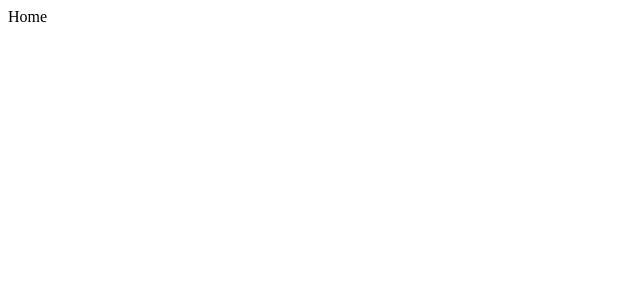
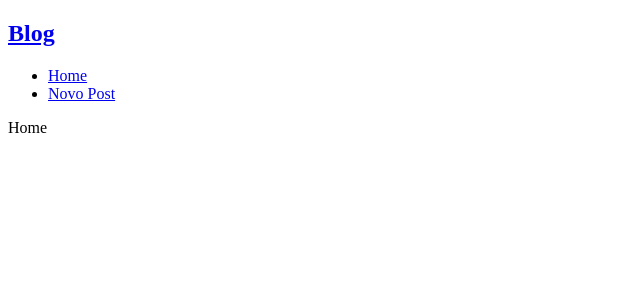
Before and after one commit to vitorfdrangel/Blog-React, a React (Vite) app: page / in a window 1280 px wide. Shown: the top 300 px of the page, without its empty margins (0-640 px from the left). Built offline with nearby package versions, Linux system fonts and the light colour scheme; a web font is replaced by a local one.

Commit message:
Blog-react

```diff
--- a/src/App.jsx
+++ b/src/App.jsx
@@ -1,4 +1,6 @@
 import { Outlet } from "react-router-dom";
+
+import Navbar from "./components/Navbar";
 
 import "./App.css";
 
@@ -6,6 +8,7 @@ function App() {
   return (
     <div>
       <div className="Container">
+        <Navbar />
         <Outlet />
       </div>
     </div>
--- /dev/null
+++ b/src/components/Navbar.jsx
@@ -0,0 +1,23 @@
+import { Link } from "react-router-dom";
+
+const Navbar = () => {
+  return (
+    <nav className="navbar">
+      <h2>
+        <Link to={"/"}>Blog</Link>
+      </h2>
+      <ul>
+        <li>
+          <Link to={"/"}>Home</Link>
+        </li>
+        <li>
+          <Link to={"/newpost"} className="new-btn">
+            Novo Post
+          </Link>
+        </li>
+      </ul>
+    </nav>
+  );
+};
+
+export default Navbar;
```
